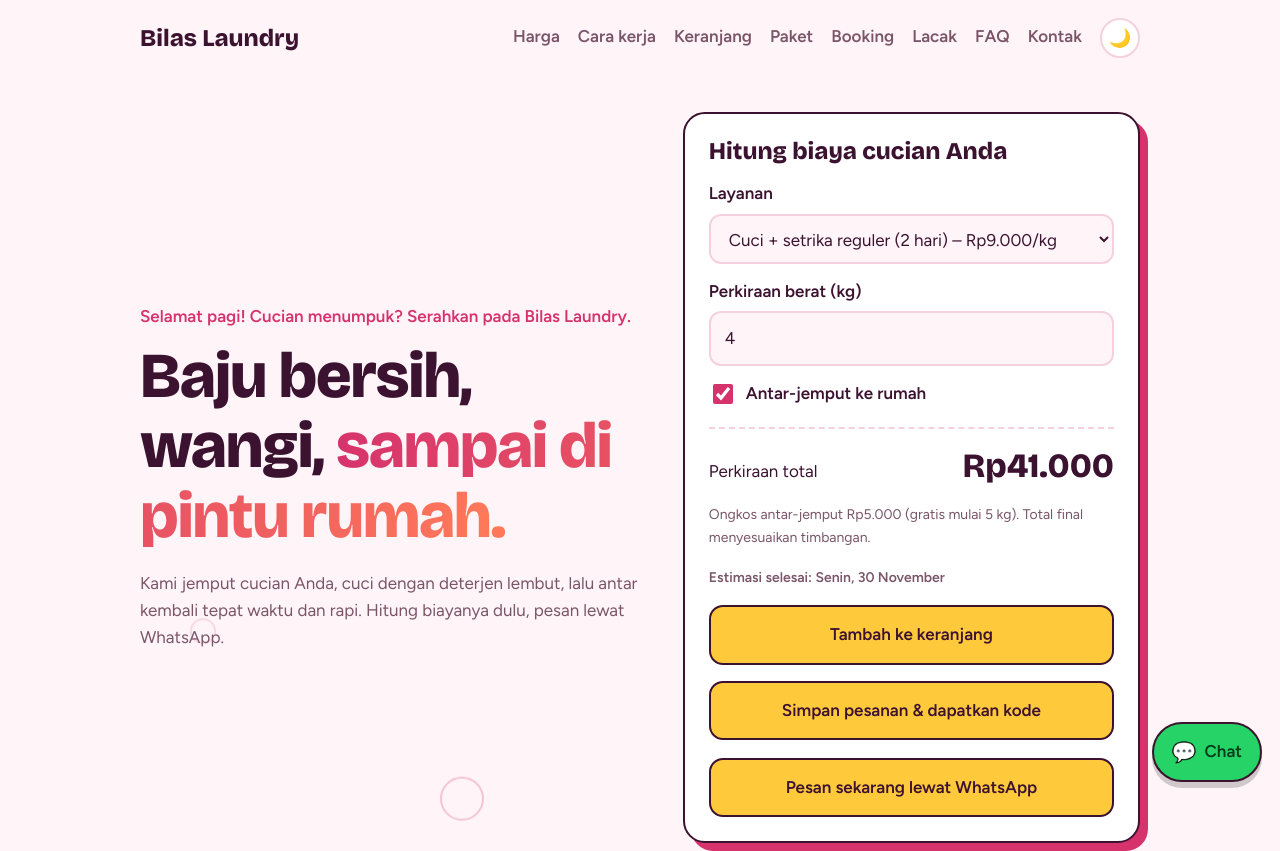
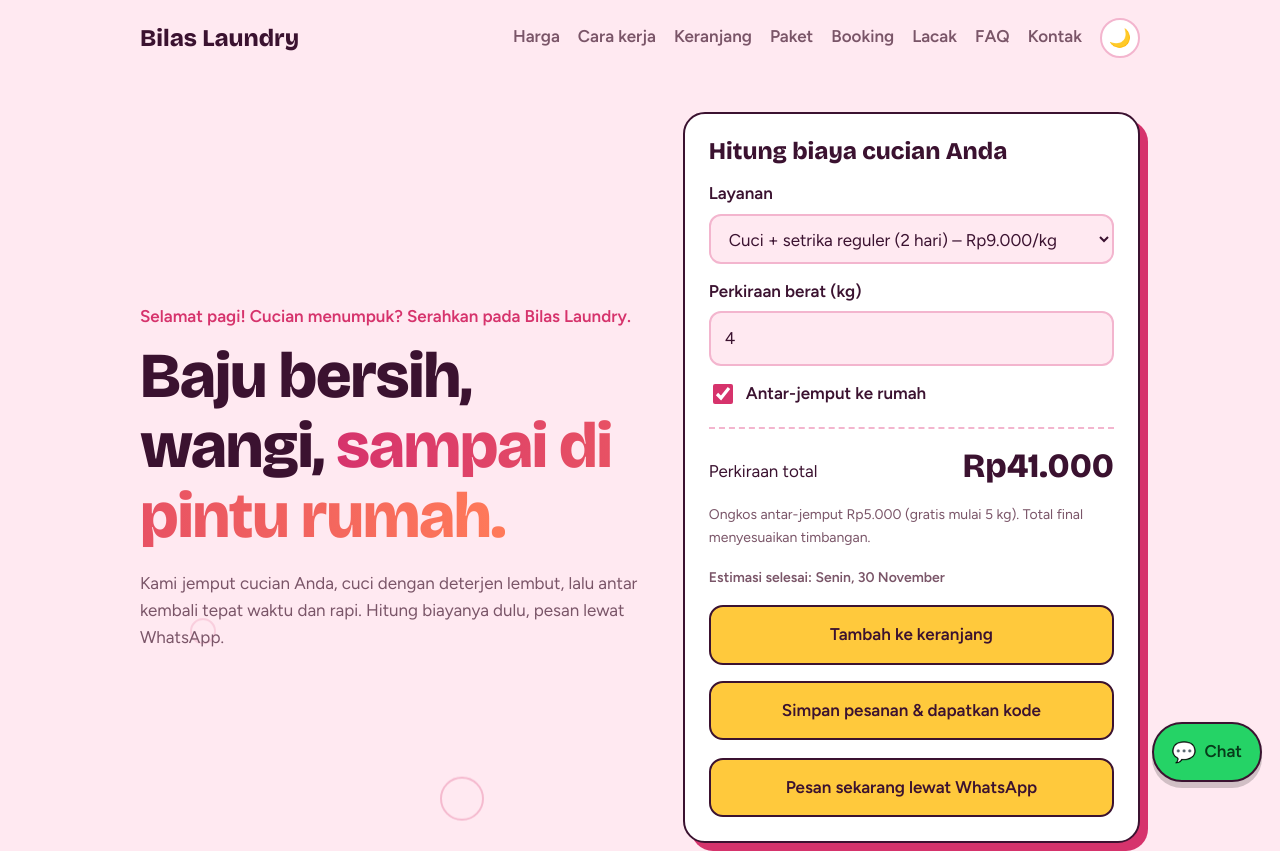
Before and after one commit to MariaPeronika12/laundry, a plain HTML site: page index.html in a window 1280 px wide. Shown: the top 851 px of the page. Drawn offline with nearby package versions, Linux system fonts and the light colour scheme.

Commit message:
Perjelas warna latar pink

```diff
--- a/style.css
+++ b/style.css
@@ -1,7 +1,7 @@
 /* Bilas Laundry – style.css: warna memakai variabel di :root */
 :root{
-  --bg:#FFF5F8;--surface:#FFFFFF;--ink:#3B1230;--muted:#7A5568;--line:#F5D0DE;
-  --teal:#D6336C;--teal-ink:#FFFFFF;--sun:#FFC93C;--sun-ink:#3B1230;--wash:#FFE3EC;
+  --bg:#FFE9F1;--surface:#FFFFFF;--ink:#3B1230;--muted:#7A5568;--line:#F3B5CE;
+  --teal:#D6336C;--teal-ink:#FFFFFF;--sun:#FFC93C;--sun-ink:#3B1230;--wash:#FFD3E4;
   box-sizing:border-box;padding-top:env(safe-area-inset-top,0px);padding-bottom:env(safe-area-inset-bottom,0px);
 }
 @media (prefers-color-scheme:dark){:root:not([data-theme="light"]){
```
